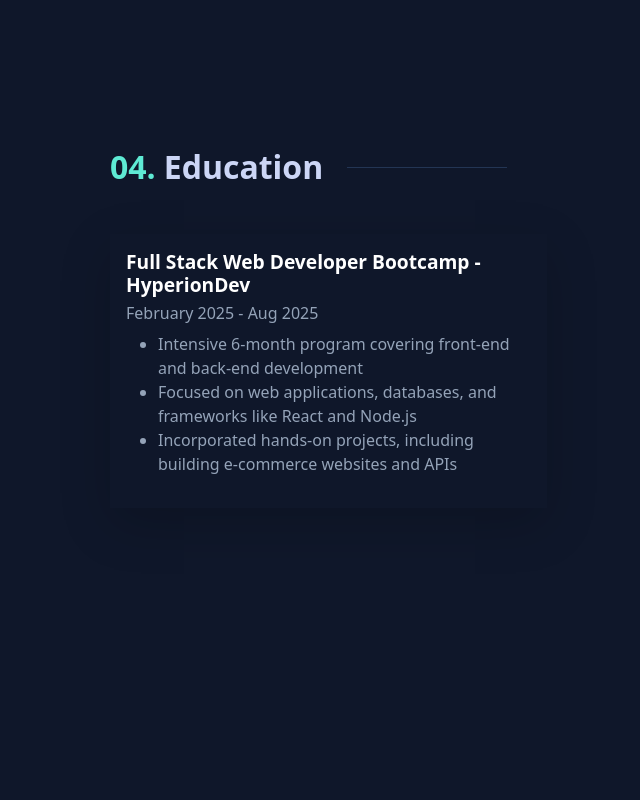
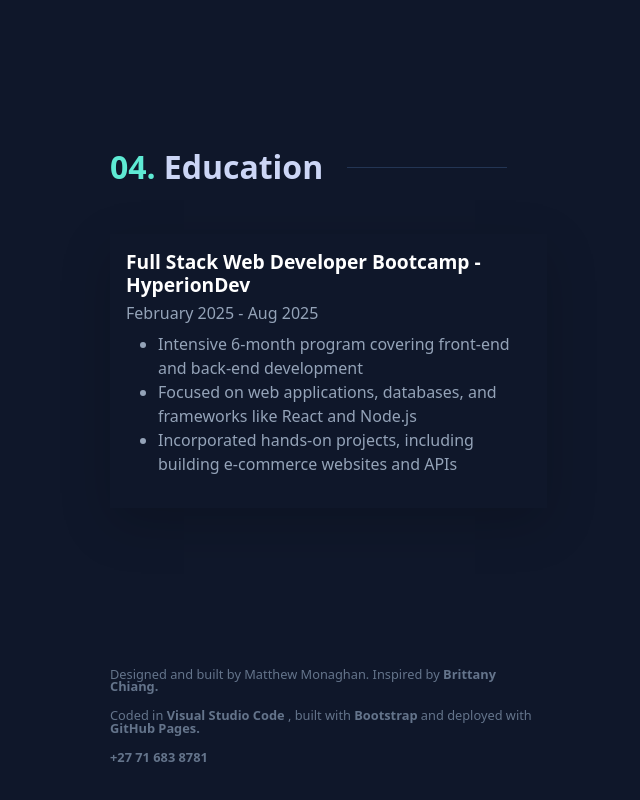
Before and after one commit to matthewjmon/matthew-monaghan-portfolio, a plain HTML site: page index.html in a window 1280 px wide. Shown: the part 2313-3113 px from the top of the page, without its empty margins (578-1218 px from the left). Before the commit the page ends 2981 px from the top, so only its background shows below. Drawn offline with nearby package versions, Linux system fonts and the light colour scheme.

Commit message:
Made changes to footer section

```diff
--- a/index.html
+++ b/index.html
@@ -290,6 +290,29 @@
               </div>
             </div>
           </section>
+          <footer>
+            <p>
+              Designed and built by Matthew Monaghan. Inspired by
+              <a class="footer-link" href="https://brittanychiang.com/"
+                >Brittany Chiang.</a
+              >
+            </p>
+            <p>
+              Coded in
+              <a class="footer-link" href="https://code.visualstudio.com/"
+                >Visual Studio Code</a
+              >
+              , built with
+              <a class="footer-link" href="https://getbootstrap.com/"
+                >Bootstrap</a
+              >
+              and deployed with
+              <a class="footer-link" href="https://pages.github.com/"
+                >GitHub Pages.</a
+              >
+            </p>
+            <a class="footer-link" href="tel:+27716838781">+27 71 683 8781</a>
+          </footer>
         </main>
       </div>
     </div>
--- a/styles.css
+++ b/styles.css
@@ -292,6 +292,8 @@ a:hover .link-icon {
 /* Footer styling */
 footer {
   margin-bottom: 10rem;
+  font-size: 0.8em;
+  line-height: 1em;
 }
 
 footer p,
@@ -303,3 +305,7 @@ footer a {
   text-decoration: none;
   font-weight: bold;
 }
+
+.footer-link:hover {
+  color: #64ffda;
+}
```
Also changed, not shown: service-worker.js (line endings or trailing spaces).
